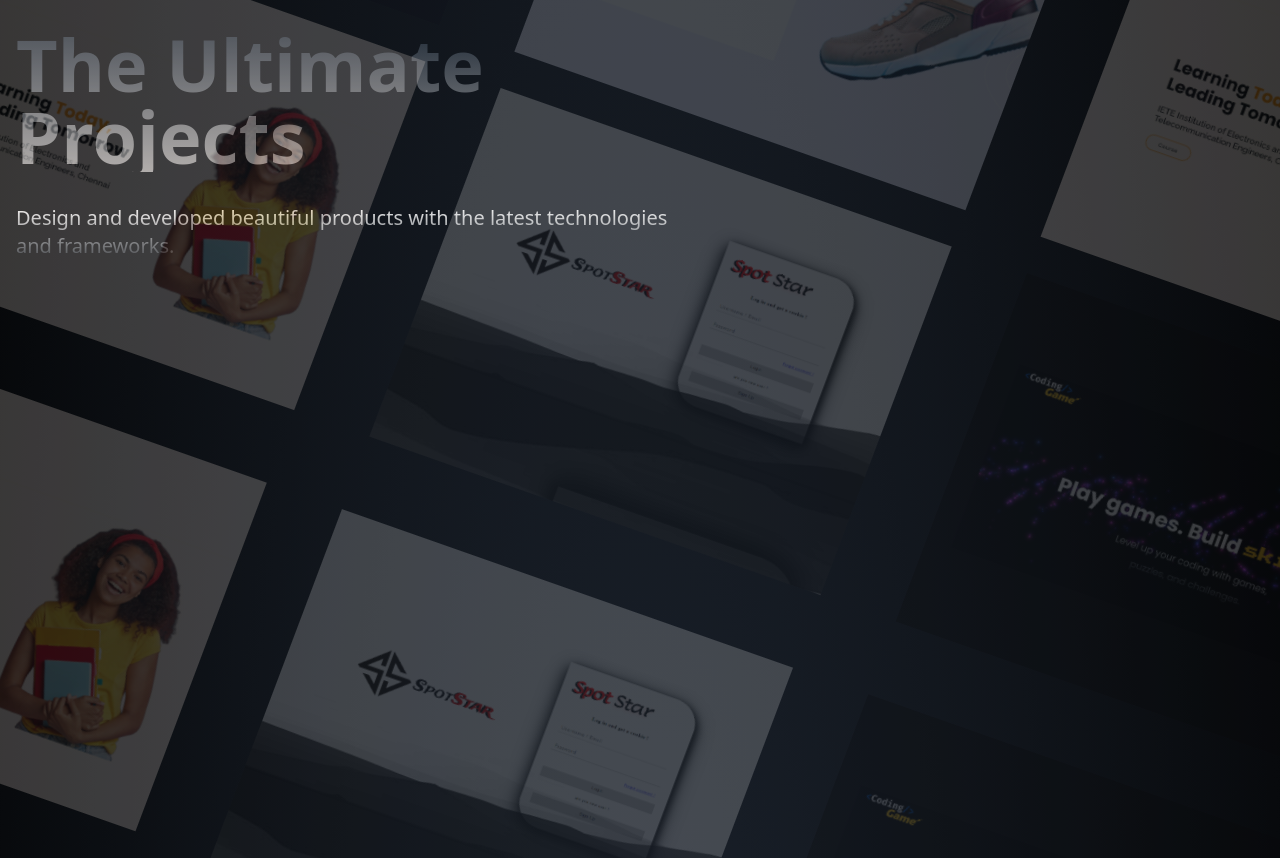
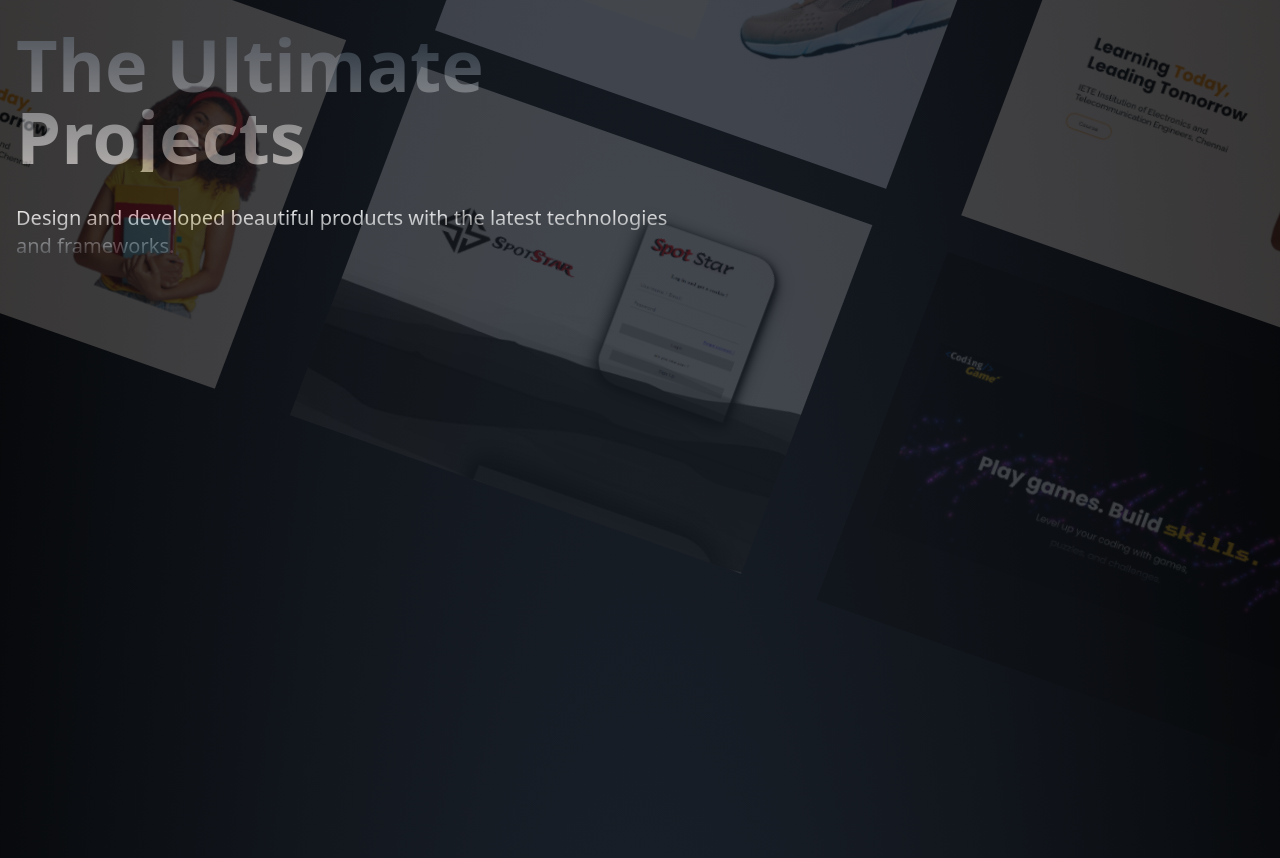
Before and after one commit to gunaasin/gunaportfoloioreact, a React (Create React App) app: page / in a window 1280 px wide. Shown: the part 1700-2558 px from the top of the page. Built offline with nearby package versions, Linux system fonts and the light colour scheme.

Commit message:
testfiles

```diff
--- a/src/component/hero-parallax.jsx
+++ b/src/component/hero-parallax.jsx
@@ -82,15 +82,7 @@
             />
           ))}
         </motion.div>
-        <motion.div className="flex flex-row mb-20 space-x-20 ">
-          {secondRow.map((product) => (
-            <ProductCard
-              product={product}
-              translate={translateXReverse}
-              key={product.title}
-            />
-          ))}
-        </motion.div>
+
 
 
       </motion.div>
```
